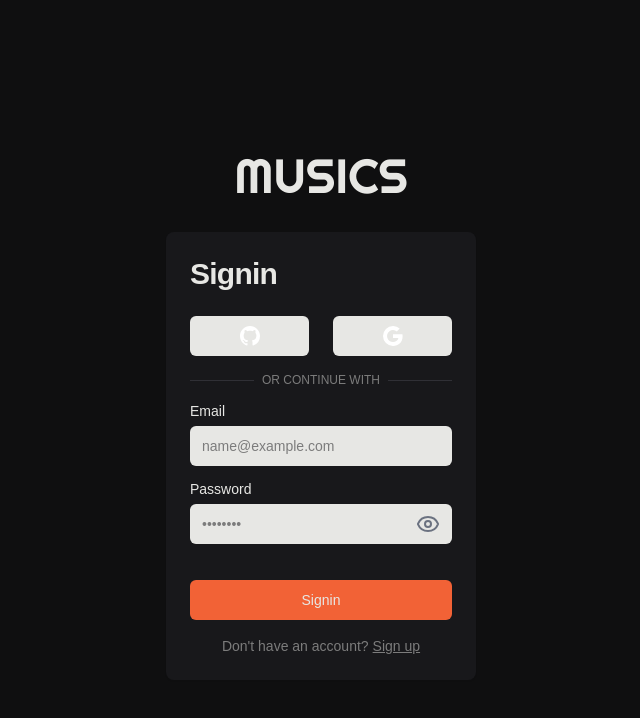
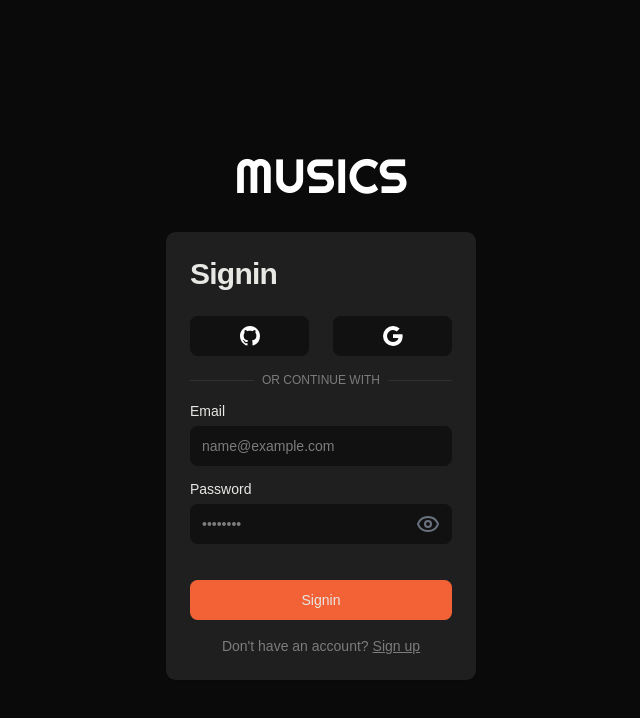
Before and after one commit to dwesh163/music-V3, a Next.js app: page /signin in a window 1280 px wide. Shown: the top 718 px of the page, without its empty margins (319-959 px from the left). Built offline with nearby package versions, Linux system fonts and the light colour scheme.

Commit message:
Refactor global CSS variables for background, foreground, card, and radius

```diff
--- a/src/styles/globals.css
+++ b/src/styles/globals.css
@@ -14,8 +14,8 @@ body {
 
 @layer base {
   :root {
-    --background: 240 5% 6%;
-    --foreground: 60 5% 90%;
+    --background: 0, 0%, 4%;
+    --foreground: 0 0% 6.7%;
     --primary: 14 88% 58%;
     --primary-foreground: 60 0% 0%;
     --secondary: 240 4% 15%;
@@ -26,14 +26,15 @@ body {
     --destructive-foreground: 0 0% 98%;
     --muted: 240 5% 25%;
     --muted-foreground: 0 0% 48.6%;
-    --card: 240 4% 10%;
+    --card: 0 0% 12%;
     --card-foreground: 60 5% 90%;
     --popover: 240 5% 15%;
     --popover-foreground: 60 5% 85%;
     --border: 240 6% 20%;
     --input: 240 6% 20%;
     --ring: 240 5% 90%;
-    --radius: 0.5rem;
+    --radius: 0.6rem;
+    --color: 0 0% 100%;
   }
 }
 
```
